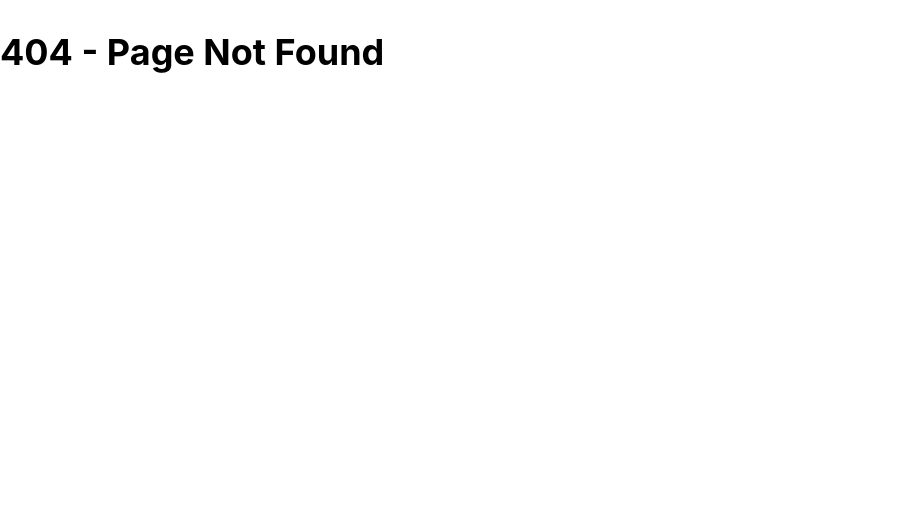
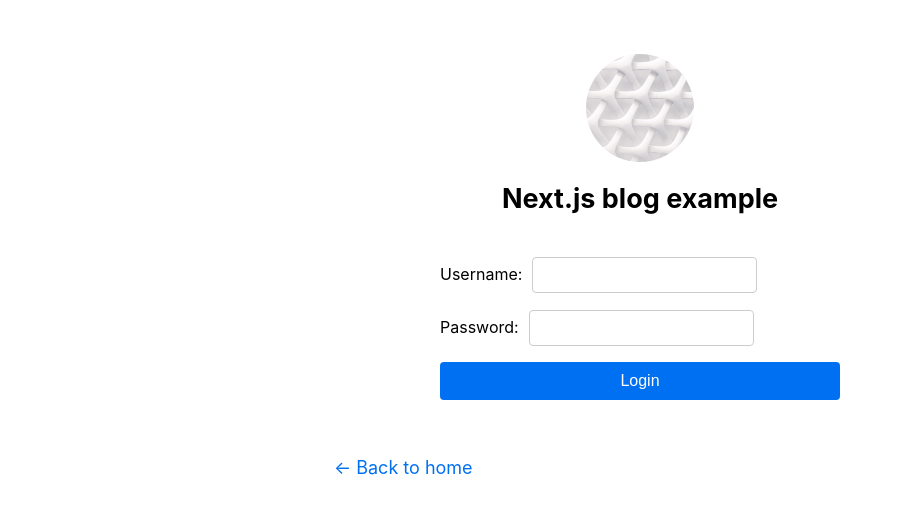
Before and after one commit to juansaav/nextjs-demo, a Next.js app: page /login in a window 1280 px wide. Before the commit this address had no page. Shown: the top 514 px of the page, without its empty margins (0-902 px from the left). Built offline with nearby package versions, Linux system fonts and the light colour scheme.

Commit message:
Adds logic, styles and unit tests.

```diff
--- /dev/null
+++ b/pages/login.js
@@ -0,0 +1,97 @@
+import React from 'react';
+import { useState } from 'react';
+import Head from 'next/head';
+import Layout, { siteTitle } from '../components/layout';
+import utilStyles from '../styles/utils.module.css';
+import styles from '../styles/login.module.css';
+import { useRouter } from 'next/router';
+
+export default function Login() {
+  const router = useRouter();
+  const [username, setUsername] = useState('');
+  const [password, setPassword] = useState('');
+  const [loginError, setLoginError] = useState('');
+
+  const handleLogin = async (e) => {
+    e.preventDefault();
+
+    if (!username || !password) {
+      alert('Username and password are required.');
+      return;
+    }
+
+    try {
+      setLoginError(null);
+
+      // todo [task-id]: move this call to a separate file
+      const response = await fetch('http://localhost:3003/api/login', {
+        method: 'POST',
+        headers: {
+          'Content-Type': 'application/json',
+        },
+        body: JSON.stringify({ username, password }),
+      });
+
+      if (response.ok) {
+        const data = await response.json();
+        // todo [task-id]: use redux to store
+        localStorage.setItem('token', data.token);
+        localStorage.setItem('username', data.username);
+        console.log('Login successful. Server response:', data);
+        // redirect to home page
+        router.push('/');
+      } else {
+        const errorData = await response.json();
+        console.error('Login failed. Server error:', errorData.message);
+        setLoginError('Login failed');
+      }
+    } catch (error) {
+      console.error('An error occurred during login:', error);
+    }
+  };
+
+  return (
+    <Layout>
+      <Head>
+        <title>{siteTitle} - Login</title>
+      </Head>
+      <section className={`${utilStyles.headingMd} ${styles.loginContainer}`}>
+        <form className={styles.loginForm} onSubmit={handleLogin}>
+          <div className={styles.formGroup}>
+            <label htmlFor="username" className={styles.label}>
+              Username:
+            </label>
+            <input
+              type="text"
+              id="username"
+              name="username"
+              className={styles.input}
+              value={username}
+              onChange={(e) => setUsername(e.target.value)}
+              required
+            />
+          </div>
+
+          <div className={styles.formGroup}>
+            <label htmlFor="password" className={styles.label}>
+              Password:
+            </label>
+            <input
+              type="password"
+              id="password"
+              name="password"
+              className={styles.input}
+              value={password}
+              onChange={(e) => setPassword(e.target.value)}
+              required
+            />
+          </div>
+          {loginError && <p className={`${styles.error} ${utilStyles.error}`} >{loginError}</p>}
+          <button type="submit" className={styles.loginButton}>
+            Login
+          </button>
+        </form>
+      </section>
+    </Layout>
+  );
+}
--- /dev/null
+++ b/styles/login.module.css
@@ -0,0 +1,43 @@
+/* styles/login.module.css */
+.loginContainer {
+  max-width: 400px;
+  margin: auto;
+}
+
+.loginForm {
+  display: flex;
+  flex-direction: column;
+  margin-top: 20px;
+}
+
+.label {
+  font-size: 16px;
+  margin-bottom: 8px;
+}
+
+.input {
+  padding: 8px;
+  margin-left: 10px;
+  margin-bottom: 16px;
+  border: 1px solid #ccc;
+  border-radius: 4px;
+  font-size: 16px;
+}
+
+.loginButton {
+  padding: 10px;
+  background-color: #0070f3;
+  color: white;
+  border: none;
+  border-radius: 4px;
+  cursor: pointer;
+  font-size: 16px;
+}
+
+.loginButton:hover {
+  background-color: #0056b3;
+}
+
+.error {
+  color: red;
+}
```
Also changed, not shown: pages/index.js (+20 -4 lines), styles/Home.module.css (+12 -0 lines), 1 other file (tests, documents, lock files or other folders).
